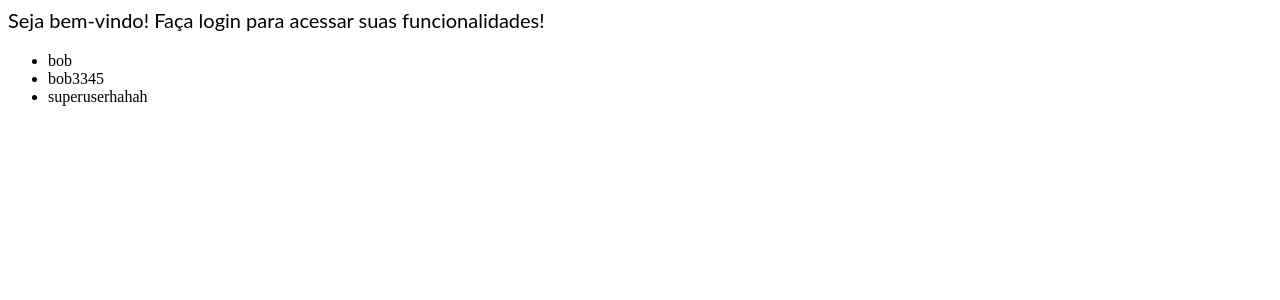
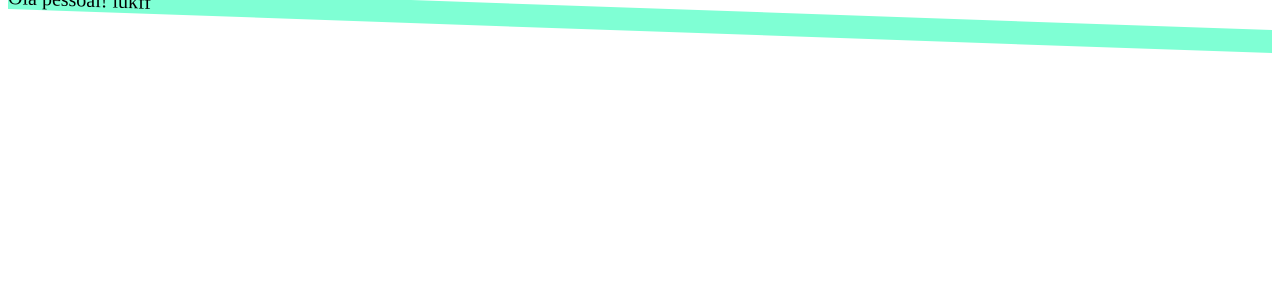
Before and after one commit to toti-br/angular-20210309, an Angular app: page / in a window 1280 px wide. Shown: the top 300 px of the page. Built offline with nearby package versions, Linux system fonts and the light colour scheme.

Commit message:
2 files modified, 3 added

```diff
--- a/src/app/app.component.html
+++ b/src/app/app.component.html
@@ -1,13 +1 @@
-<ng-template #boasVindasVisitante>
-<p>
-  Seja bem-vindo! Faça login para acessar suas funcionalidades!
-</p>
-</ng-template>
-
-<p *ngIf="username != ''; else boasVindasVisitante">
-  Seja bem-vindo, {{ username}}!
-</p>
-
-<ul>
-  <li *ngFor="let user of users">{{ user }}</li>
-</ul>
+<app-lukff></app-lukff>
--- a/src/app/app.module.ts
+++ b/src/app/app.module.ts
@@ -4,10 +4,11 @@ import { FormsModule } from '@angular/forms';
 
 import { AppComponent } from './app.component';
 import { HelloComponent } from './hello.component';
+import { LukffComponent } from './lukff/lukff.component';
 
 @NgModule({
   imports:      [ BrowserModule, FormsModule ],
-  declarations: [ AppComponent, HelloComponent ],
+  declarations: [ AppComponent, HelloComponent, LukffComponent ],
   bootstrap:    [ AppComponent ]
 })
 export class AppModule { }
--- /dev/null
+++ b/src/app/lukff/lukff.component.css
@@ -0,0 +1,6 @@
+p {
+  background-color: aquamarine;
+  transform: skewY(2deg);
+  font-size: 20px;
+  margin-bottom: 1em;
+}
--- /dev/null
+++ b/src/app/lukff/lukff.component.html
@@ -0,0 +1,3 @@
+<p>
+  Olá pessoal! {{ user }}
+</p>
--- /dev/null
+++ b/src/app/lukff/lukff.component.ts
@@ -0,0 +1,17 @@
+import { Component, OnInit } from '@angular/core';
+
+@Component({
+  selector: 'app-lukff',
+  templateUrl: './lukff.component.html',
+  styleUrls: ['./lukff.component.css']
+})
+export class LukffComponent implements OnInit {
+
+  user = 'lukff'
+
+  constructor() { }
+
+  ngOnInit() {
+  }
+
+}
```
